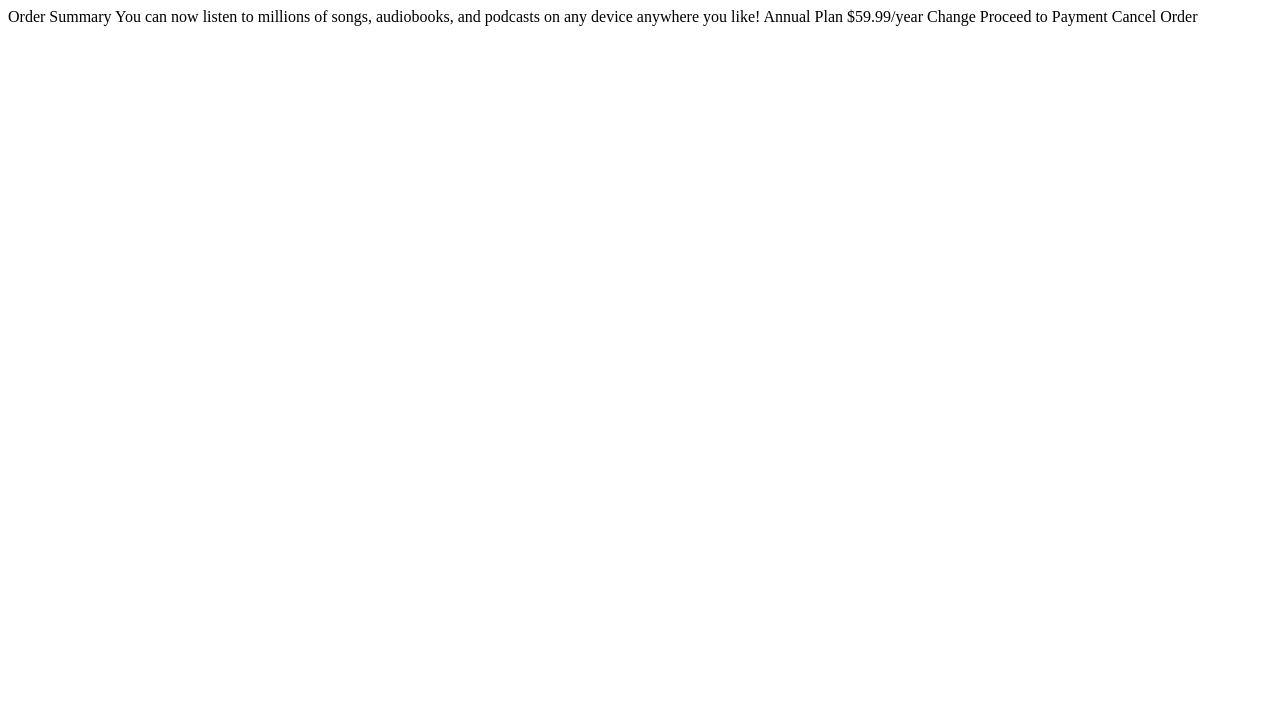
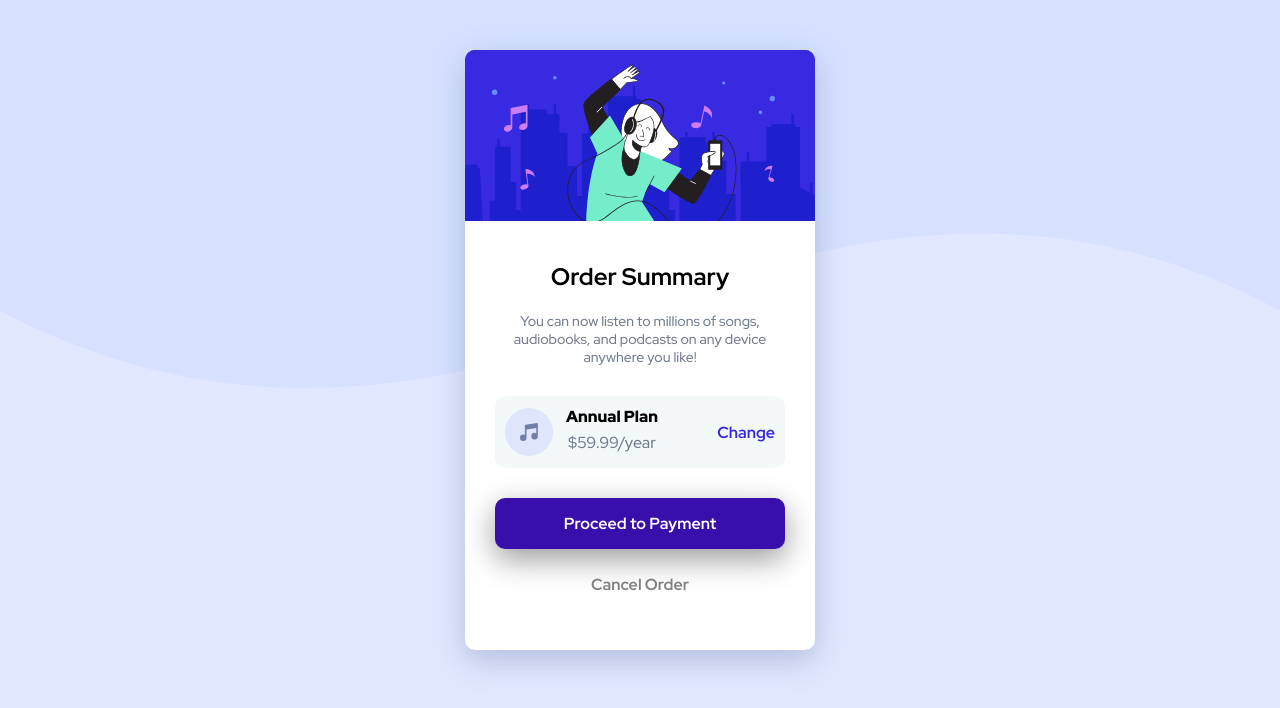
Before and after one commit to Srikanth0555/order-summary-component-main, a plain HTML site: page index.html in a window 1280 px wide. Drawn offline with Linux system fonts and the light colour scheme.

Commit message:
Added order-summary-component functionality

```diff
--- a/index.html
+++ b/index.html
@@ -3,31 +3,38 @@
   <head>
     <meta charset="UTF-8" />
     <meta name="viewport" content="width=device-width, initial-scale=1.0" />
-    <!-- displays site properly based on user's device -->
-
-    <link
-      rel="icon"
-      type="image/png"
-      sizes="32x32"
-      href="./images/favicon-32x32.png"
-    />
-
-    <title>AstraAim Technologies | Order summary card</title>
-
-    <!-- Feel free to remove these styles or customise in your own stylesheet 👍 -->
-    <style>
-      .attribution {
-        font-size: 11px;
-        text-align: center;
-      }
-      .attribution a {
-        color: hsl(228, 45%, 44%);
-      }
-    </style>
+    <title>ORDER SUMMARY COMPONENT</title>
+    <link href="https://fonts.googleapis.com/css2?family=Red+Hat+Display:wght@500;700;900&display=swap" rel="stylesheet"/>
+    <link rel="stylesheet" href="style.css"/>
   </head>
   <body>
-    Order Summary You can now listen to millions of songs, audiobooks, and
-    podcasts on any device anywhere you like! Annual Plan $59.99/year Change
-    Proceed to Payment Cancel Order
+    <section class="order-summary-wrapper">
+      <img class="illustration" src="images\illustration-hero.svg" alt="guy with headphones" />
+      <div class="order-summary-content">
+        <h1>Order Summary</h1>
+        <p class="para-content">
+          You can now listen to millions of songs, audiobooks, and podcasts on
+          any device anywhere you like!
+        </p>
+        <section class="price">
+          <div class="row-content">
+            <img src= "images\icon-music.svg">
+            <article>
+              <h2>Annual Plan</h2>
+              <p>$59.99/year</p>
+            </article>
+          </div>
+          <a class="fw-700 change-link" href="order-summary.html">Change</a>
+        </section>
+        <section class="button-section">
+          <a class="proceed-button fw-700" href="order-summary.html"
+            >Proceed to Payment</a
+          >
+          <a class="cancel-button fw-700" href="order-summary.html"
+            >Cancel Order</a
+          >
+        </section>
+      </div>
+    </section>
   </body>
 </html>
--- /dev/null
+++ b/style.css
@@ -0,0 +1,198 @@
+* {
+    margin: 0;
+    padding: 0;
+    box-sizing: border-box;
+  }
+
+  body {
+    display: flex;
+    justify-content: center;
+    align-content: center;
+    background-color: hsl(225, 100%, 94%);
+    background-image: url("../images/pattern-background-desktop.svg");
+    background-size: contain;
+    background-repeat: repeat-x;
+    font-size: 16px;
+    font-family: "Red Hat Display", sans-serif;
+  }
+
+  .order-summary-wrapper {
+    display: flex;
+    flex-direction: column;
+    width: 350px;
+    height: 600px;
+    background-color: white;
+    margin: 50px auto;
+    border-radius: 10px;
+    box-shadow: 0px 10px 30px hsla(224, 23%, 55%, 0.4);
+  }
+
+  h1 {
+    font-size: 1.5rem;
+    color: #000000;
+  }
+
+  h2 {
+    font-size: 1rem;
+    font-weight: 900;
+    color: #000000;
+  }
+
+  .para-content {
+    text-align: center;
+    margin: 20px auto 30px auto;
+    font-weight: 500;
+    font-size: 14px;
+    color: #717c8e;
+  }
+
+  article {
+    display: flex;
+    flex-direction: column;
+    justify-content: center;
+    align-items: center;
+  }
+
+  .illustration {
+    width: 100%;
+    height: 40%;
+    border-top-left-radius: 10px;
+    border-top-right-radius: 10px;
+    background-color: #390fac;
+  }
+
+  .order-summary-content {
+    display: flex;
+    flex-direction: column;
+    align-items: center;
+    justify-content: center;
+    height: 100%;
+    margin: auto 30px;
+  }
+
+  .price {
+    display: inline-flex;
+    width: 100%;
+    justify-content: space-between;
+    align-items: center;
+    border-radius: 10px;
+    padding: 10px;
+    background-color: #f3f9f9;
+  }
+
+  .row-content {
+    display: flex;
+    flex-direction: row;
+    align-items: center;
+  }
+
+  article p {
+    padding: 5px;
+    color: #717c8e;
+  }
+
+  .price img {
+    padding-right: 10px;
+  }
+
+  .change-link {
+    color: #382ae1;
+    text-decoration: none;
+    font-weight: bold;
+}
+
+.change-link:hover {
+    color: #382ae1; /* Change to desired hover color */
+    opacity: 0.7;
+}
+
+
+  .fw-700 {
+    font-weight: 700;
+  }
+
+  .button-section {
+    display: flex;
+    flex-direction: column;
+    width: 100%;
+    margin-top: 30px;
+  }
+
+  .proceed-button,
+  .cancel-button {
+    text-decoration: none;
+    width: 100%;
+    text-align: center;
+    padding: 15px;
+  }
+
+  .proceed-button {
+    background-color: #390fac;
+    color: white;
+    border-radius: 10px;
+    margin-bottom: 10px;
+    box-shadow: 0px 10px 30px rgba(0, 0, 0, 0.4);
+  }
+
+  .cancel-button {
+    color: #dbdbdb;
+    color: gray;
+  }
+
+  .proceed-button:hover {
+    background-color: #390fac;
+    opacity: 0.7;
+  }
+
+   .cancel-button:hover {
+    color: #dbdbdb;
+    opacity: 0.7;
+   }
+
+   @media (max-width: 768px) {
+    body {
+        display: block;
+        padding: 20px;
+        background-image: url("../images/pattern-background-mobile.svg");
+        background-size: cover;
+        background-repeat: no-repeat;
+    }
+
+    .order-summary-wrapper {
+        width: 100%;
+        margin: 0 auto;
+        border-radius: 10px;
+    }
+
+    .order-summary-content {
+        padding: 10px;
+    }
+
+    .proceed-button,
+    .cancel-button {
+        padding: 10px;
+    }
+}
+
+@media (min-width: 769px) and (max-width: 1024px) {
+    .order-summary-wrapper {
+        width: 80%;
+        margin: 0 auto;
+    }
+
+    .order-summary-content {
+        padding: 15px;
+    }
+
+    .proceed-button,
+    .cancel-button {
+        padding: 12px;
+    }
+}
+
+
+@media (min-width: 1025px) {
+    .order-summary-wrapper {
+        width: 350px;
+    }
+}
```
